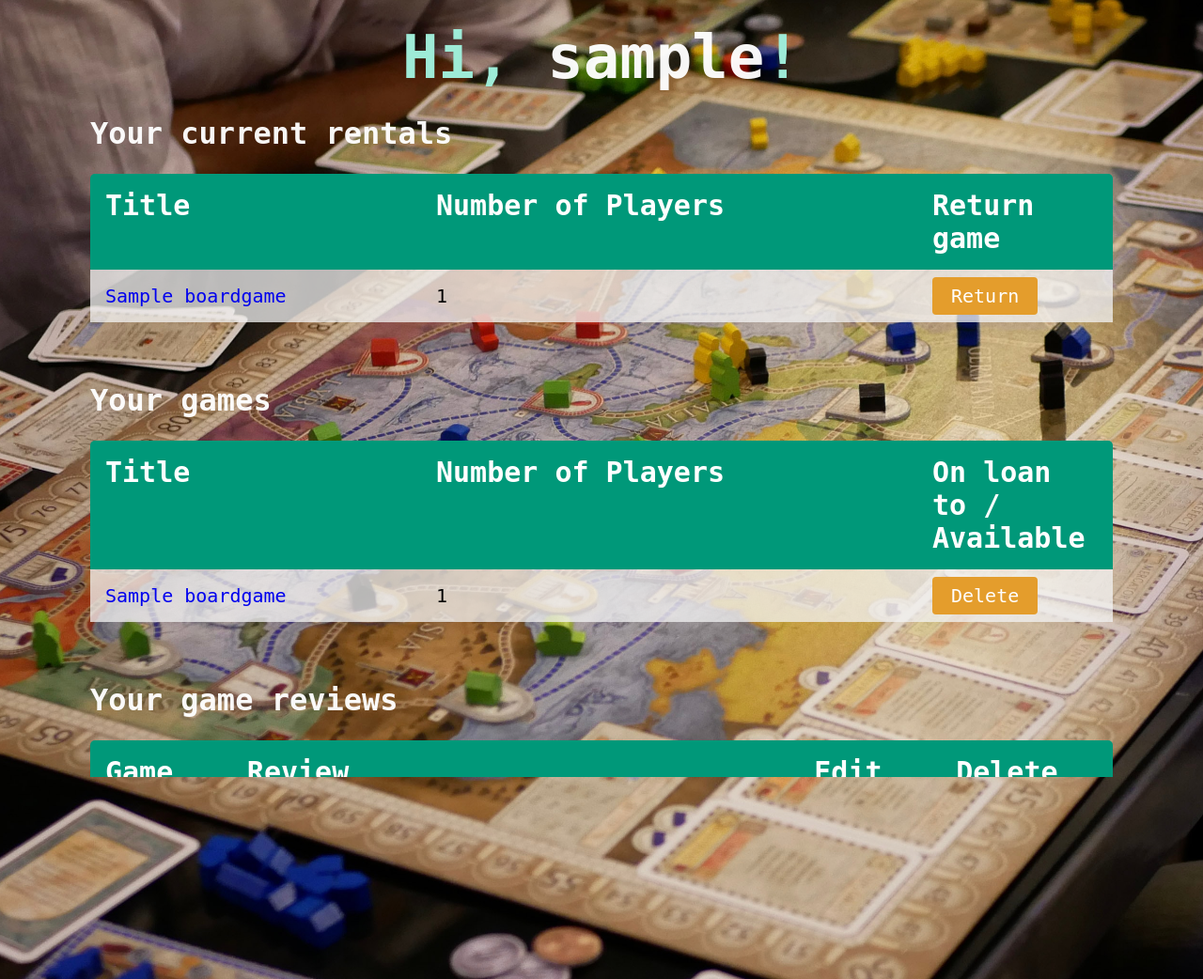
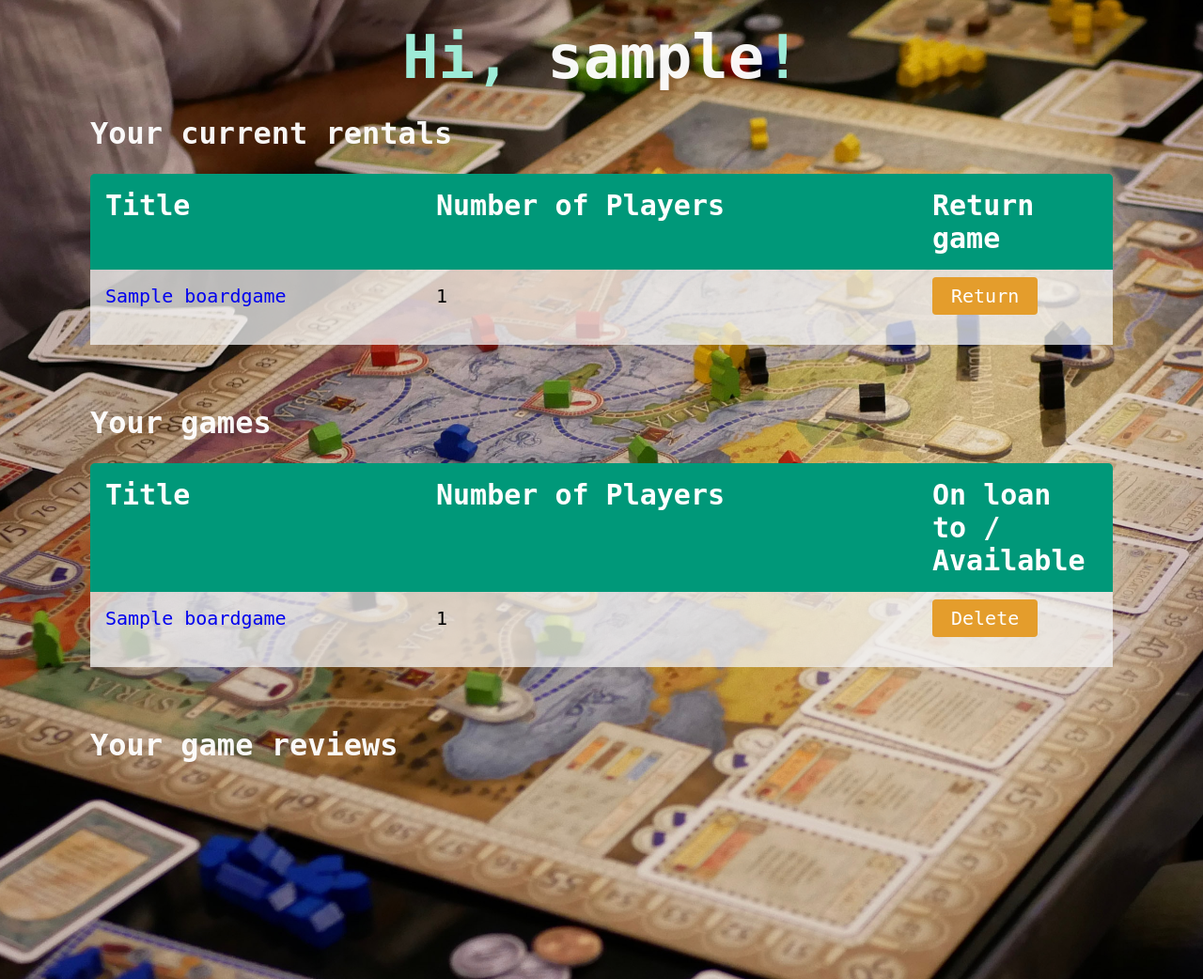
Before and after one commit to arekune/bored-games, a Django app: page /bored_games/profile/ in a window 1280 px wide. Shown: the part 81-1123 px from the top of the page at 94% size. Run offline with Django 4.2, Linux system fonts and the light colour scheme; a user stored in the database is signed in; tables that the repository leaves empty hold one stand-in row (values such as "Sample post").

Commit message:
Adjust user rental page list margins

```diff
--- a/bored_games_app/static/bored_games_app/my_rentals.css
+++ b/bored_games_app/static/bored_games_app/my_rentals.css
@@ -75,7 +75,7 @@
 .review-data {
   display: grid;
   grid-template-columns: 1fr 4fr 1fr 1fr;
-  max-width: 80rem;
+  max-width: 120rem;
   padding: 1rem;
   place-content: center;
 }
@@ -90,6 +90,7 @@
 .game-data li,
 .review-data li {
   font-size: 1.25rem;
+  margin-bottom: 1.5rem;
   margin-right: 1.25rem;
 }
 
```
